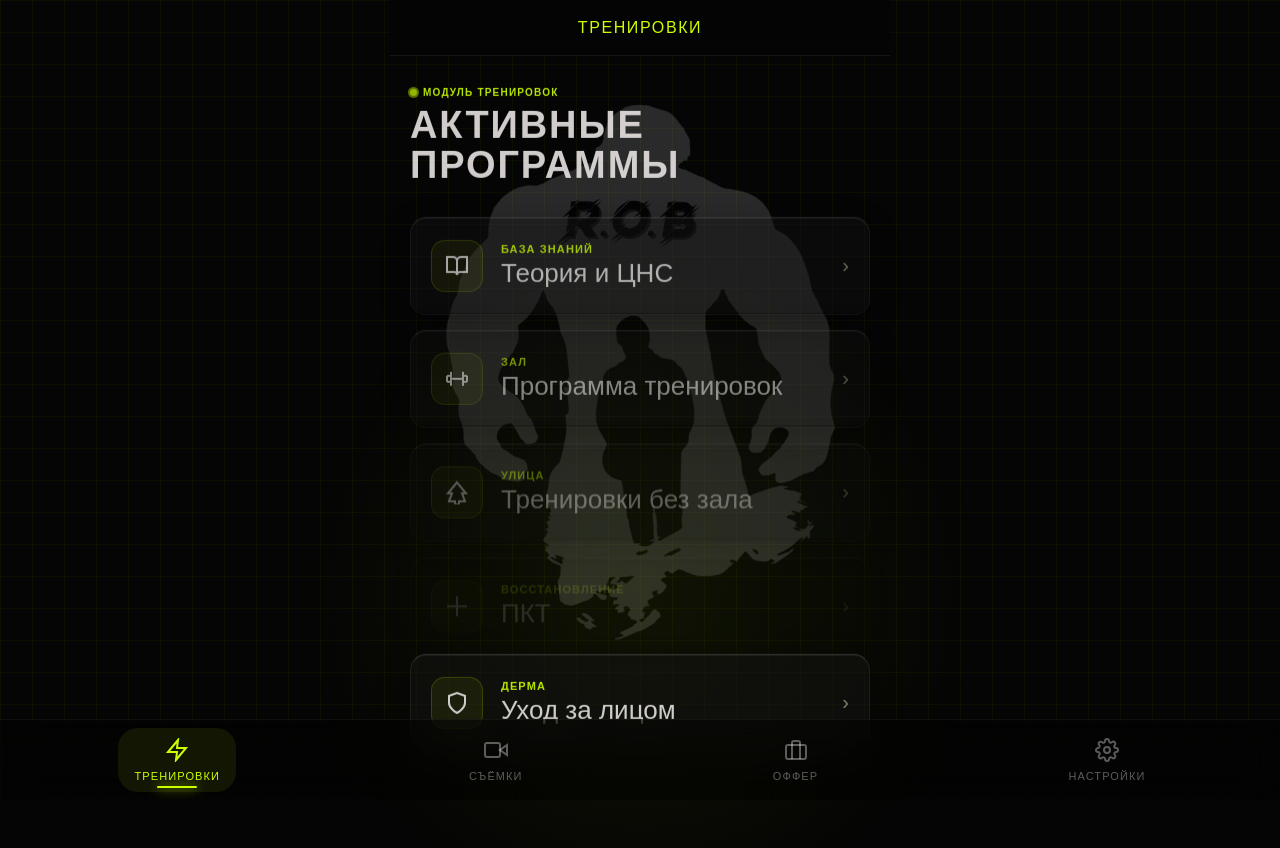
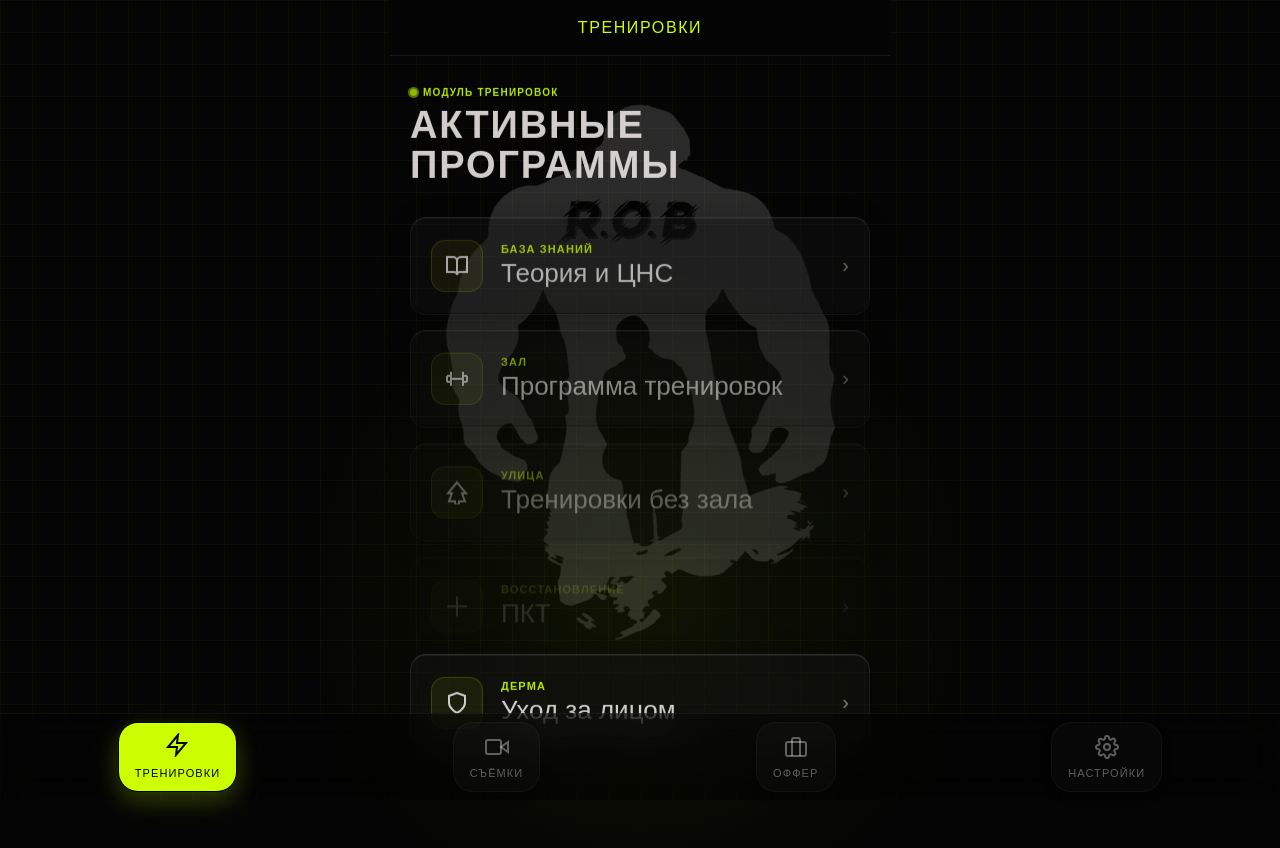
Before and after one commit to Robstk666/RD_Dash, a website built with Vite: page index.html in a window 1280 px wide. Built offline with nearby package versions, Linux system fonts and the light colour scheme; some packages are replaced by stand-ins of ours; no server answers; the database is empty; a web font is replaced by a local one.

Commit message:
feat: modernize bottom navigation (Anzu style)

```diff
--- a/style.css
+++ b/style.css
@@ -598,55 +598,67 @@ body.section-offer::after    { background: radial-gradient(circle, var(--magenta
   align-items: center;
   justify-content: center;
   gap: 4px;
-  padding: 10px 16px;
+  padding: 12px 16px;
   cursor: pointer;
-  transition: all 0.3s cubic-bezier(0.4, 0, 0.2, 1);
   color: rgba(255, 255, 255, 0.35);
-  border: none;
-  background: transparent;
+  border: 1px solid rgba(255, 255, 255, 0.04);
+  background: rgba(255, 255, 255, 0.02);
   min-width: 80px;
   -webkit-tap-highlight-color: transparent;
   border-radius: 20px;
+  overflow: hidden;
+  z-index: 1;
+  transition: all 0.4s cubic-bezier(0.4, 0, 0.2, 1);
+  box-shadow: 0 4px 12px rgba(0, 0, 0, 0.2);
 }
 
-/* Active background bubble */
-.nav-item.active {
-  color: var(--lime);
-  background: rgba(204, 255, 0, 0.08); /* Faded lime bubble */
+.nav-item::before {
+  content: '';
+  position: absolute;
+  top: 50%;
+  left: 50%;
+  width: 150%;
+  padding-bottom: 150%; /* Keeps it a perfect circle */
+  background: var(--lime);
+  border-radius: 50%;
+  transform: translate(-50%, -50%) scale(0);
+  transition: transform 0.5s cubic-bezier(0.19, 1, 0.22, 1);
+  z-index: -1;
 }
 
-/* Specific colors for bubbles */
-.nav-item.active.cyan    { color: var(--cyan); background: rgba(0, 255, 242, 0.08); }
-.nav-item.active.magenta { color: var(--magenta); background: rgba(255, 0, 255, 0.08); }
-.nav-item.active.white   { color: #fff; background: rgba(255, 255, 255, 0.08); }
+/* Base colors for the animated background */
+.nav-item.cyan::before    { background: var(--cyan); }
+.nav-item.magenta::before { background: var(--magenta); }
+.nav-item.white::before   { background: #fff; }
 
-/* The curved underline indicator from the screenshot */
-.nav-item::after {
-  content: '';
-  position: absolute;
-  bottom: 0;
-  left: 50%;
-  width: 0%;
-  height: 2px;
-  background: currentColor;
-  transform: translateX(-50%);
-  transition: all 0.4s cubic-bezier(0.175, 0.885, 0.32, 1.275);
-  border-radius: 10px;
+/* Active state styles */
+.nav-item.active {
+  color: #050505;
+  border-color: transparent;
+  box-shadow: 0 8px 24px var(--lime-glow);
+}
+.nav-item.active.cyan    { box-shadow: 0 8px 24px var(--cyan-glow); }
+.nav-item.active.magenta { box-shadow: 0 8px 24px var(--magenta-glow); }
+.nav-item.active.white   { box-shadow: 0 8px 24px rgba(255, 255, 255, 0.2); }
+
+.nav-item.active::before {
+  transform: translate(-50%, -50%) scale(1);
 }
 
-.nav-item.active::after {
-  width: 40px;
-  bottom: 4px;
-  box-shadow: 0 0 12px currentColor;
+/* Hover effects for inactive items */
+.nav-item:hover:not(.active) {
+  border-color: rgba(255, 255, 255, 0.1);
+  background: rgba(255, 255, 255, 0.05);
+  color: var(--lime);
 }
-
-.nav-item.active.cyan    { color: var(--cyan); }
-.nav-item.active.magenta { color: var(--magenta); }
-.nav-item.active.white   { color: #fff; }
+.nav-item.cyan:hover:not(.active)    { color: var(--cyan); }
+.nav-item.magenta:hover:not(.active) { color: var(--magenta); }
+.nav-item.white:hover:not(.active)   { color: #fff; }
 
 .nav-item-icon {
-  font-size: 22px;
+  font-size: 24px;
   line-height: 1;
+  transition: transform 0.4s cubic-bezier(0.19, 1, 0.22, 1);
 }
 
 .nav-item-label {
@@ -654,6 +666,13 @@ body.section-offer::after    { background: radial-gradient(circle, var(--magenta
   font-size: 11px;
   letter-spacing: 0.1em;
   text-transform: uppercase;
+  transition: transform 0.4s cubic-bezier(0.19, 1, 0.22, 1);
+}
+
+/* Slight icon bounce on hover/active */
+.nav-item.active .nav-item-icon,
+.nav-item:hover .nav-item-icon {
+  transform: translateY(-2px);
 }
 
 /* ─── TRAINING DAYS NAV ──────────────── */
```
Also changed, not shown: fonts/Kontrabanda.ttf (added), fonts/Kontrabanda.woff (added).
